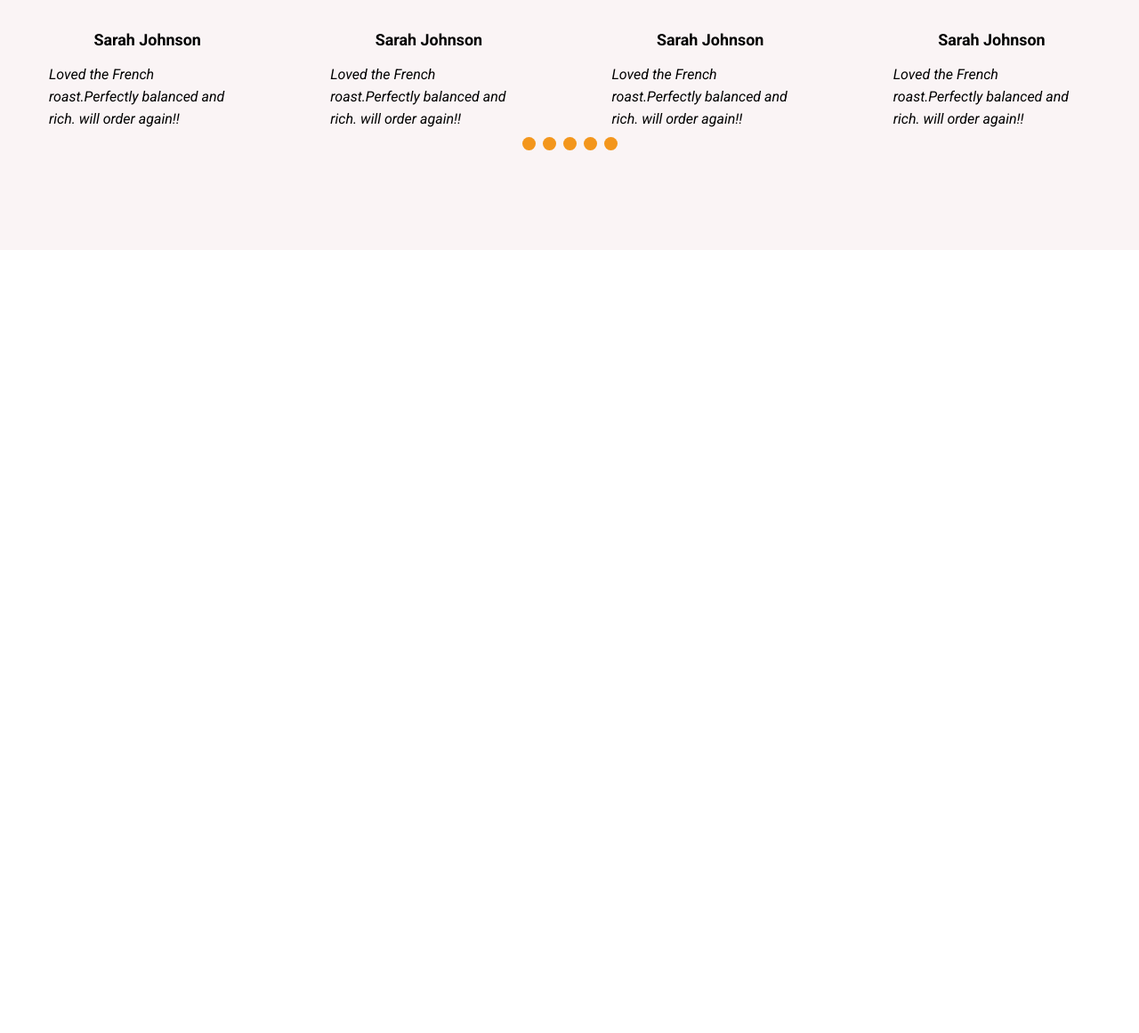
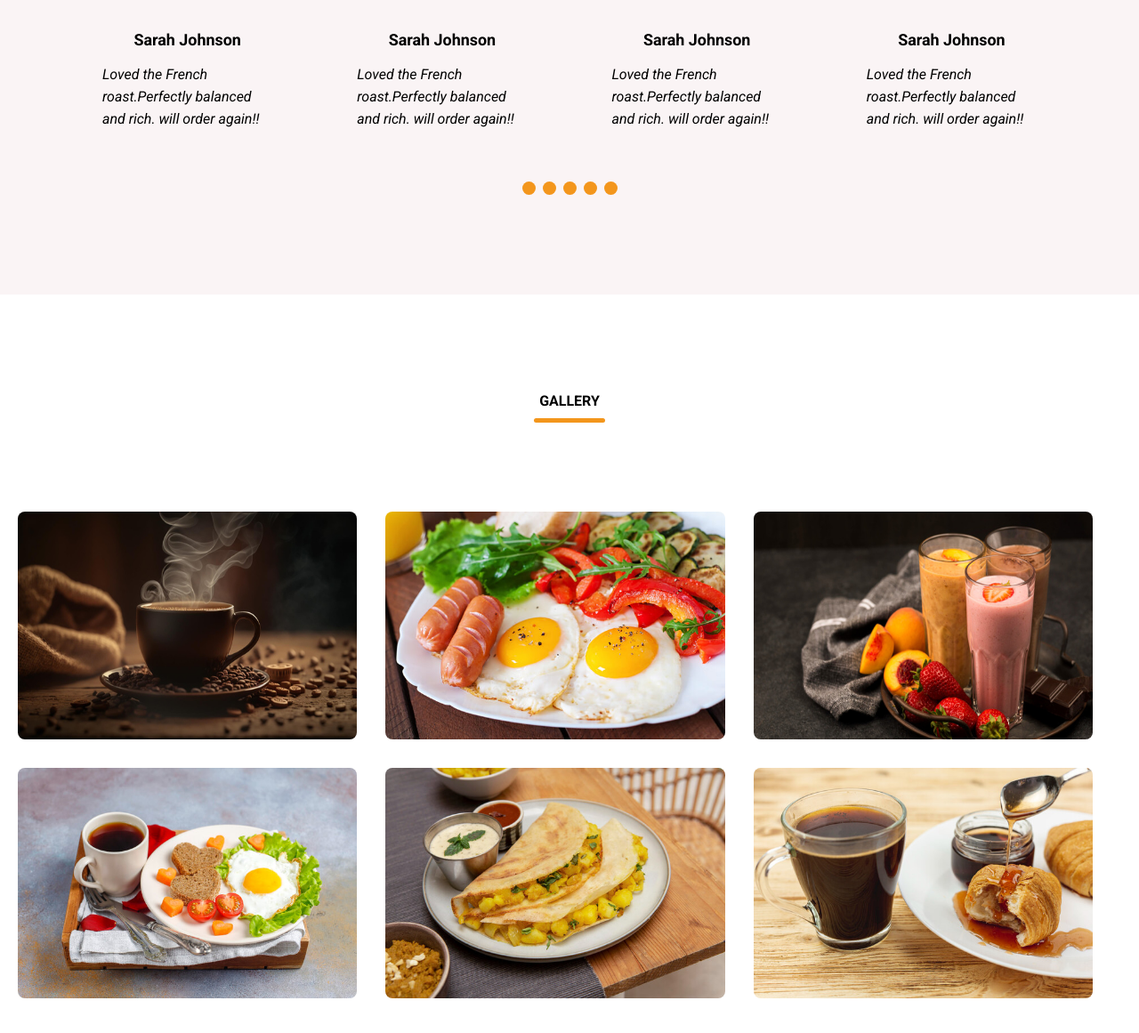
Before and after one commit to Negar-karimi9023/Front-end-Exercises, a website: page HomePage/index.html in a window 1280 px wide. Shown: the part 3107-4268 px from the top of the page at 89% size. Before the commit the page ends 3388 px from the top, so only its background shows below. Drawn offline with nearby package versions, Linux system fonts and the light colour scheme; files that its build step writes are made by us from their sources; files whose address does not match are found by name; a web font is replaced by a local one.

Commit message:
testimonials-section step3 final

```diff
--- a/HomePage/index.html
+++ b/HomePage/index.html
@@ -237,6 +237,56 @@
           </div>
         </div>
       </section>
+      <!-- Gallery section -->
+      <section class="gallery-section">
+        <h1 class="section-title">gallery</h1>
+        <div class="section-content">
+          <ul class="gallery-list">
+            <li class="gallery-item">
+              <img
+                src="/HomePage/images/gallery-1.jpg"
+                alt=""
+                class="gallery-image"
+              />
+            </li>
+            <li class="gallery-item">
+              <img
+                src="/HomePage/images/gallery-2.jpg"
+                alt=""
+                class="gallery-image"
+              />
+            </li>
+            <li class="gallery-item">
+              <img
+                src="/HomePage/images/gallery-3.jpg"
+                alt=""
+                class="gallery-image"
+              />
+            </li>
+            <li class="gallery-item">
+              <img
+                src="/HomePage/images/gallery-4.jpg"
+                alt=""
+                class="gallery-image"
+              />
+            </li>
+            <li class="gallery-item">
+              <img
+                src="/HomePage/images/gallery-5.jpg"
+                alt=""
+                class="gallery-image"
+              />
+            </li>
+            <li class="gallery-item">
+              <img
+                src="/HomePage/images/gallery-6.jpg"
+                alt=""
+                class="gallery-image"
+              />
+            </li>
+          </ul>
+        </div>
+      </section>
     </main>
     <script src="https://cdn.jsdelivr.net/npm/swiper@12/swiper-bundle.min.js"></script>
     <script src="./HomePage/main.js"></script>
--- a/HomePage/style.css
+++ b/HomePage/style.css
@@ -266,6 +266,11 @@ header .navbar .nav-link:hover {
   padding: 50px 0 100px;
   background: var(--light-pink-color);
 }
+.testimonials-section .slider-wrapper {
+  overflow: hidden;
+  margin: 0 60px 50px;
+}
+
 .testimonials-section .testimonial {
   display: flex;
   flex-direction: column;
@@ -298,11 +303,37 @@ header .navbar .nav-link:hover {
 }
 
 .testimonials-section .swiper-slide-button {
+  margin-top: -50px;
   color: var(--secondary-color);
   transition: 0.3s ease;
 }
 .testimonials-section .swiper-slide-button:hover {
   color: var(--primary-color-color);
+}
+/* Gallery section */
+.gallery-section {
+  padding: 50px 0 100px;
+}
+.gallery-section .gallery-list {
+  display: flex;
+  gap: 32px;
+  flex-wrap: wrap;
+}
+.gallery-section .gallery-list .gallery-item {
+  overflow: hidden;
+  border-radius: var(--border-radius-s);
+  width: calc(100% / 3 - 32px);
+}
+
+.gallery-section .gallery-list .gallery-item .gallery-image {
+  width: 100%;
+  height: 100%;
+  cursor: zoom-in;
+  transition: 0.3s ease;
+}
+
+.gallery-section .gallery-item:hover .gallery-image {
+  transform: scale(1.3);
 }
 
 @media screen and (max-width: 1024px) {
@@ -406,12 +437,25 @@ header .navbar .nav-link:hover {
   .menu-section .menu-list .menu-item .menu-image {
     max-width: 200px;
   }
+  .gallery-section .gallery-list .gallery-item {
+    width: calc(100% / 2 -30px);
+  }
+  .gallery-section .gallery-list {
+    gap: 30px;
+  }
 }
 @media screen and(max-width:640px) {
   .menu-section .menu-list {
     gap: 60;
   }
-  .menu-section .menu-list .menu-item {
+  .menu-section .menu-list .menu-item,
+  .gallery-section .gallery-list .gallery-item {
     width: 100%;
   }
+  .testimonials-section .slider-wrapper {
+    margin: 0 0 30px;
+  }
+  .testimonials-section .swiper-slide-button {
+    display: none;
+  }
 }
```
